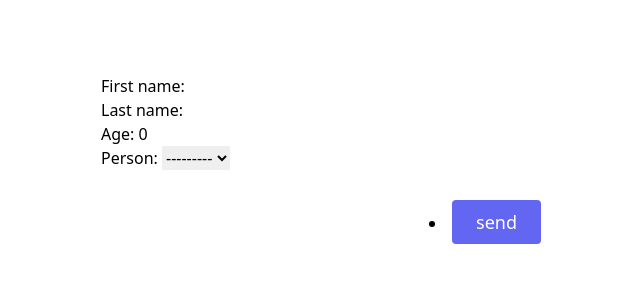
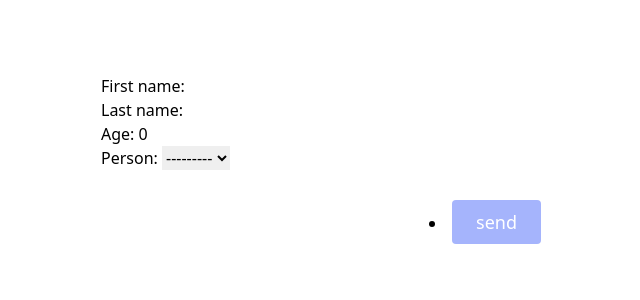
Before and after one commit to hee01hee02/freshman, a Django app: page /homepage/input/ in a window 1280 px wide. Shown: the part 158-458 px from the top of the page, without its empty margins (411-1051 px from the left). Run offline with Django 4.2, Linux system fonts and the light colour scheme; data comes from the database, SQL or seed files in the repository.

Commit message:
second commit

```diff
--- a/sales/templates/folder/saleinput.html
+++ b/sales/templates/folder/saleinput.html
@@ -9,7 +9,7 @@
     {% csrf_token %}
 <p style="margin-top:80px;">{{form.as_p}}</p>
 <li style="margin-top: 30px;text-align: center;">
-<button type="submit"class="inline-flex text-white bg-indigo-500 border-0 py-2 px-6 focus:outline-none hover:bg-indigo-600 rounded text-lg">send</button>
+<button type="submit"class="inline-flex text-white bg-indigo-300 border-0 py-2 px-6 focus:outline-none hover:bg-indigo-600 rounded text-lg">send</button>
 </li>
 </form>
 {%endblock content%}
```
